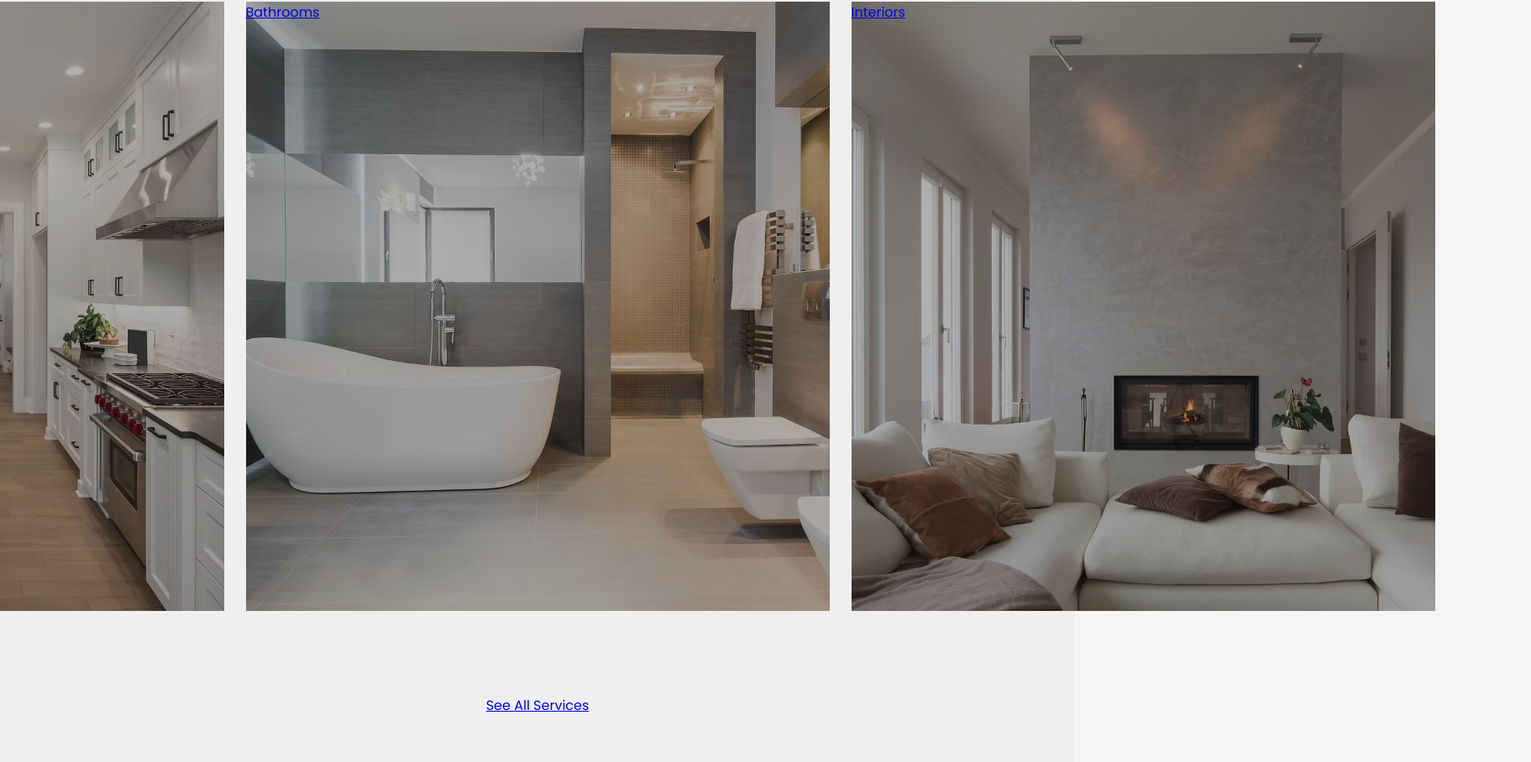
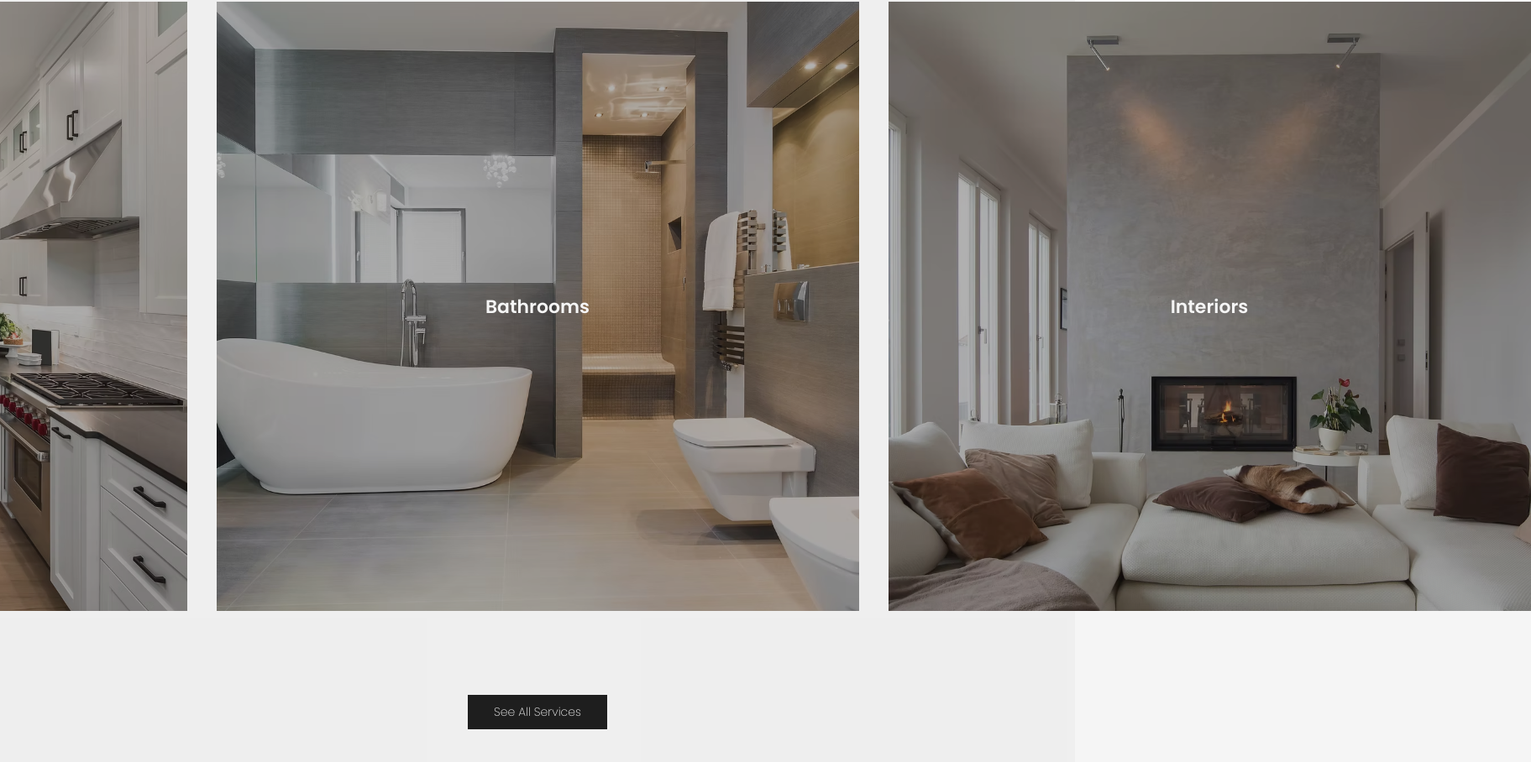
Before and after one commit to magdachikhr-hub/M-B-Remodeling, a plain HTML site: page index.html in a window 1280 px wide. Shown: the part 2567-3475 px from the top of the page at 84% size, 1823 px wide, since content can reach past the window. Drawn offline with Linux system fonts and the light colour scheme.

Commit message:
finished section four

```diff
--- a/index.html
+++ b/index.html
@@ -71,7 +71,7 @@
               Text” or double click me to add your own content and make changes
               to the font.
             </p>
-            <a href="#">More About Us</a>
+            <a class="common_links" href="#">More About Us</a>
           </div>
         </div>
       </section>
@@ -101,22 +101,22 @@
       <h2 class="heading">Our Services Include</h2>
       <div class="rooms">
         <div class="kitchens common">
-          <div class="light_overlay">
+          <div class="light_overlay flex-center">
             <a href="#">Kitchens</a>
           </div>
         </div>
         <div class="bathrooms common">
-          <div class="light_overlay">
+          <div class="light_overlay flex-center">
             <a href="#">Bathrooms</a>
           </div>
         </div>
         <div class="interiors common">
-          <div class="light_overlay">
+          <div class="light_overlay flex-center">
             <a href="#">Interiors</a>
           </div>
         </div>
       </div>
-      <a href="#">See All Services</a>
+      <a class="common_links" href="#">See All Services</a>
     </section>
     <footer></footer>
   </body>
--- a/style.css
+++ b/style.css
@@ -25,6 +25,19 @@ body {
   font-size: 40px;
   font-weight: 600;
   color: var(--basic-color);
+}
+
+.common_links {
+  background-color: var(--basic-color);
+  padding: 10px 31px;
+  font-size: 14px;
+  color: var(--primary-color);
+  font-weight: 200;
+  text-decoration: none;
+}
+.common_links:hover {
+  background-color: var(--secondary-color);
+  transition-duration: 600ms;
 }
 
 header {
@@ -140,18 +153,6 @@ main {
           line-height: 25.5px;
           margin: 30px 0 50px 0;
         }
-        a {
-          background-color: var(--basic-color);
-          padding: 10px 31px;
-          font-size: 14px;
-          color: var(--primary-color);
-          font-weight: 200;
-          text-decoration: none;
-        }
-        a:hover {
-          background-color: var(--secondary-color);
-          transition-duration: 600ms;
-        }
       }
     }
   }
@@ -200,10 +201,10 @@ section.fourth {
   margin-top: 100px;
   div.rooms {
     display: flex;
-    gap: 26px;
+    gap: 35px;
 
     .common {
-      width: 695px;
+      width: 765px;
       height: 726px;
       background-size: cover;
     }
@@ -211,6 +212,13 @@ section.fourth {
       width: 100%;
       height: 100%;
       background-color: var(--overlay-color);
+
+      a {
+        text-decoration: none;
+        color: var(--primary-color);
+        font-size: 22px;
+        font-weight: 600;
+      }
     }
 
     div.kitchens {
```
